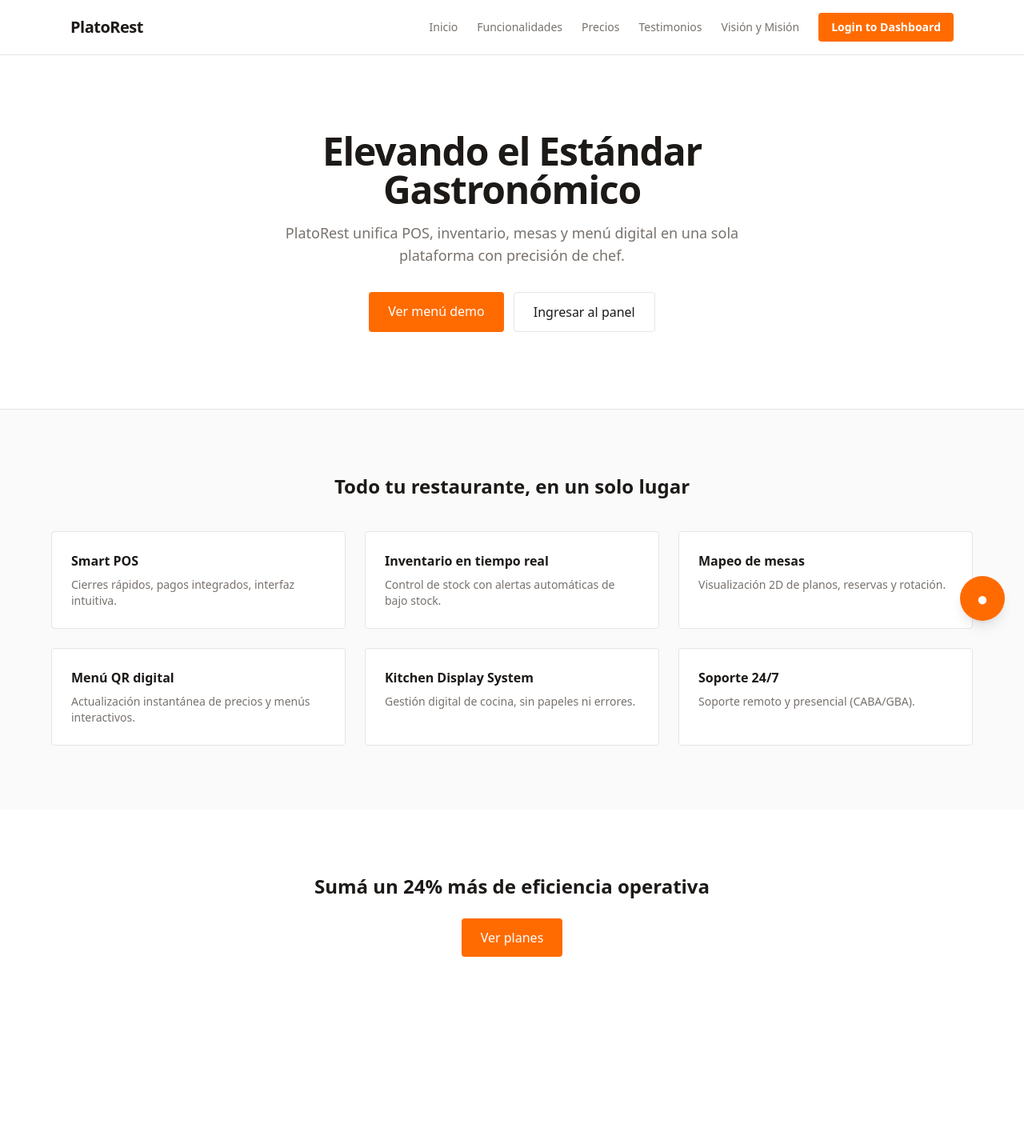
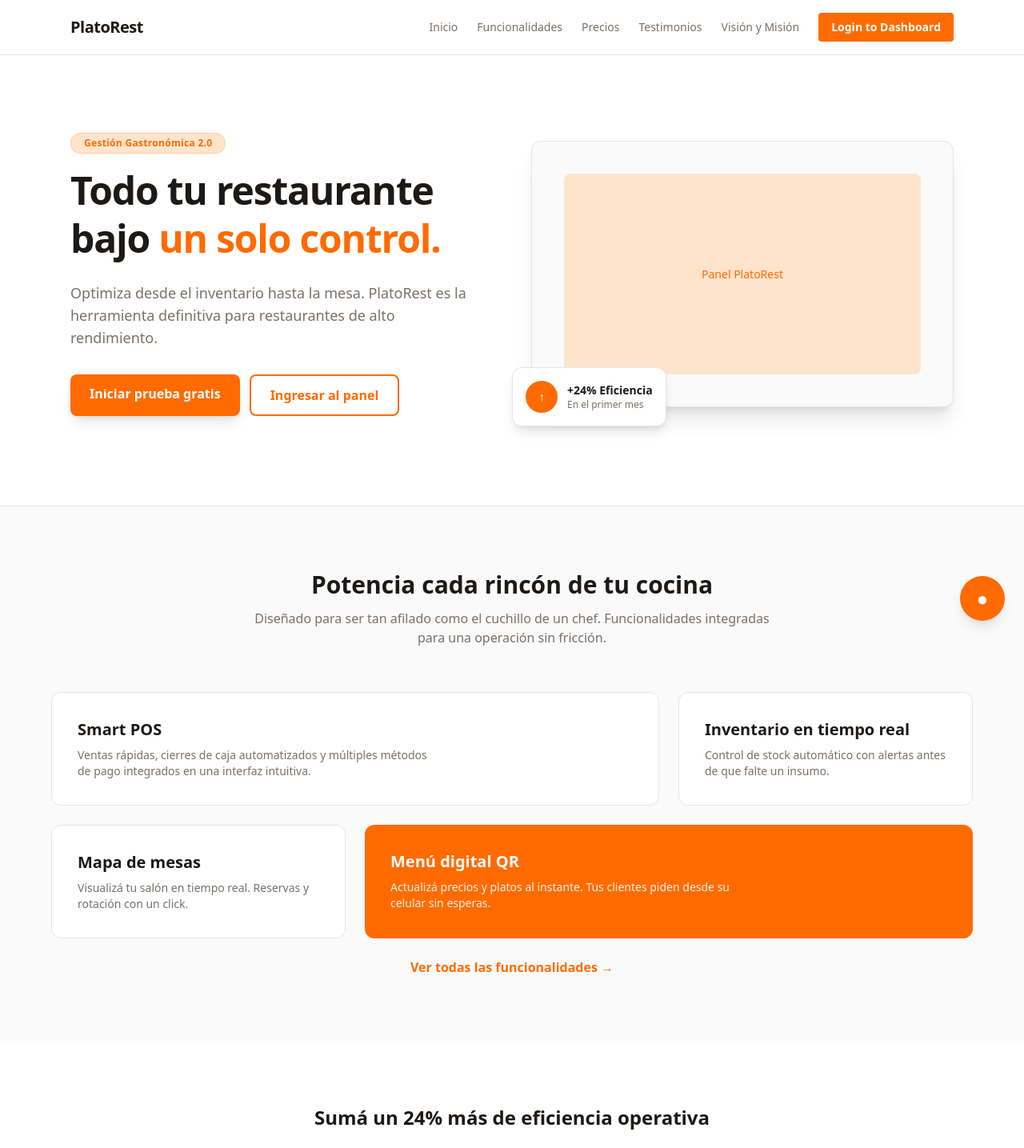
Before and after one commit to TomyRioss/platorest, a Next.js app: page / in a window 1280 px wide. Shown: the top 1435 px of the page at 80% size. Before the commit the page ends 1276 px from the top, so only its background shows below. Built offline with nearby package versions, Linux system fonts and the light colour scheme.

Commit message:
style: restyle landing hero and features per mockup, using project Tailwind tokens

```diff
--- a/app/(marketing)/page.tsx
+++ b/app/(marketing)/page.tsx
@@ -1,53 +1,110 @@
 import Link from "next/link";
-
-const FEATURES = [
-  { title: "Smart POS", desc: "Cierres rápidos, pagos integrados, interfaz intuitiva." },
-  { title: "Inventario en tiempo real", desc: "Control de stock con alertas automáticas de bajo stock." },
-  { title: "Mapeo de mesas", desc: "Visualización 2D de planos, reservas y rotación." },
-  { title: "Menú QR digital", desc: "Actualización instantánea de precios y menús interactivos." },
-  { title: "Kitchen Display System", desc: "Gestión digital de cocina, sin papeles ni errores." },
-  { title: "Soporte 24/7", desc: "Soporte remoto y presencial (CABA/GBA)." },
-];
 
 export default function LandingPage() {
   return (
     <main>
-      <section className="mx-auto flex max-w-6xl flex-col items-center px-6 py-24 text-center">
-        <h1 className="max-w-3xl text-4xl font-bold tracking-tight text-text-primary sm:text-5xl">
-          Elevando el Estándar Gastronómico
+      <header className="relative overflow-hidden bg-background pt-16 pb-20 md:pt-24 md:pb-28">
+        <div className="mx-auto grid max-w-6xl grid-cols-1 items-center gap-12 px-6 md:grid-cols-2">
+          <div>
+            <span className="mb-4 inline-block rounded-full border border-primary/20 bg-primary-light px-4 py-1 text-xs font-semibold tracking-wide text-primary">
+              Gestión Gastronómica 2.0
+            </span>
+            <h1 className="text-4xl font-bold leading-tight tracking-tight text-text-primary sm:text-5xl">
+              Todo tu restaurante bajo{" "}
+              <span className="text-primary">un solo control.</span>
             </h1>
-        <p className="mt-4 max-w-xl text-lg text-text-secondary">
-          PlatoRest unifica POS, inventario, mesas y menú digital en una sola
-          plataforma con precisión de chef.
+            <p className="mt-6 max-w-lg text-lg text-text-secondary">
+              Optimiza desde el inventario hasta la mesa. PlatoRest es la
+              herramienta definitiva para restaurantes de alto rendimiento.
             </p>
             <div className="mt-8 flex flex-col gap-3 sm:flex-row">
               <Link
                 href="/menu/demo"
-            className="rounded bg-primary px-6 py-3 font-medium text-white hover:bg-primary-hover"
+                className="rounded-lg bg-primary px-6 py-3 text-center font-semibold text-white shadow-lg hover:bg-primary-hover"
               >
-            Ver menú demo
+                Iniciar prueba gratis
               </Link>
               <Link
                 href="/login"
-            className="rounded border border-border px-6 py-3 font-medium text-text-primary hover:bg-primary-light"
+                className="rounded-lg border-2 border-primary px-6 py-3 text-center font-semibold text-primary hover:bg-primary-light"
               >
                 Ingresar al panel
               </Link>
             </div>
-      </section>
+          </div>
+
+          <div className="relative">
+            <div className="rounded-xl border border-border bg-surface p-10 shadow-xl">
+              <div className="flex aspect-video items-center justify-center rounded-lg bg-primary-light">
+                <span className="text-sm font-medium text-primary">
+                  Panel PlatoRest
+                </span>
+              </div>
+            </div>
+            <div className="absolute -bottom-6 -left-6 hidden items-center gap-3 rounded-xl border border-border bg-background p-4 shadow-lg md:flex">
+              <div className="flex h-10 w-10 items-center justify-center rounded-full bg-primary text-white">
+                ↑
+              </div>
+              <div>
+                <p className="text-sm font-semibold text-text-primary">+24% Eficiencia</p>
+                <p className="text-xs text-text-secondary">En el primer mes</p>
+              </div>
+            </div>
+          </div>
+        </div>
+      </header>
 
       <section className="border-t border-border bg-surface px-6 py-20">
         <div className="mx-auto max-w-6xl">
-          <h2 className="text-center text-2xl font-semibold text-text-primary">
-            Todo tu restaurante, en un solo lugar
+          <div className="mb-14 text-center">
+            <h2 className="text-3xl font-bold text-text-primary">
+              Potencia cada rincón de tu cocina
             </h2>
-          <div className="mt-10 grid grid-cols-1 gap-6 sm:grid-cols-2 lg:grid-cols-3">
-            {FEATURES.map((f) => (
-              <div key={f.title} className="rounded border border-border bg-background p-6">
-                <h3 className="font-semibold text-text-primary">{f.title}</h3>
-                <p className="mt-2 text-sm text-text-secondary">{f.desc}</p>
+            <p className="mx-auto mt-3 max-w-2xl text-text-secondary">
+              Diseñado para ser tan afilado como el cuchillo de un chef.
+              Funcionalidades integradas para una operación sin fricción.
+            </p>
           </div>
-            ))}
+
+          <div className="grid grid-cols-1 gap-6 md:grid-cols-12">
+            <div className="rounded-xl border border-border bg-background p-8 md:col-span-8">
+              <h3 className="text-xl font-semibold text-text-primary">Smart POS</h3>
+              <p className="mt-2 max-w-md text-sm text-text-secondary">
+                Ventas rápidas, cierres de caja automatizados y múltiples
+                métodos de pago integrados en una interfaz intuitiva.
+              </p>
+            </div>
+
+            <div className="rounded-xl border border-border bg-background p-8 md:col-span-4">
+              <h3 className="text-xl font-semibold text-text-primary">Inventario en tiempo real</h3>
+              <p className="mt-2 text-sm text-text-secondary">
+                Control de stock automático con alertas antes de que falte un insumo.
+              </p>
+            </div>
+
+            <div className="rounded-xl border border-border bg-background p-8 md:col-span-4">
+              <h3 className="text-xl font-semibold text-text-primary">Mapa de mesas</h3>
+              <p className="mt-2 text-sm text-text-secondary">
+                Visualizá tu salón en tiempo real. Reservas y rotación con un click.
+              </p>
+            </div>
+
+            <div className="rounded-xl bg-primary p-8 text-white md:col-span-8">
+              <h3 className="text-xl font-semibold">Menú digital QR</h3>
+              <p className="mt-2 max-w-md text-sm text-white/90">
+                Actualizá precios y platos al instante. Tus clientes piden
+                desde su celular sin esperas.
+              </p>
+            </div>
+          </div>
+
+          <div className="mt-6 text-center">
+            <Link
+              href="/funcionalidades"
+              className="font-semibold text-primary hover:text-primary-hover"
+            >
+              Ver todas las funcionalidades →
+            </Link>
           </div>
         </div>
       </section>
@@ -58,7 +115,7 @@
         </h2>
         <Link
           href="/precios"
-          className="mt-6 inline-block rounded bg-primary px-6 py-3 font-medium text-white hover:bg-primary-hover"
+          className="mt-6 inline-block rounded-lg bg-primary px-6 py-3 font-medium text-white hover:bg-primary-hover"
         >
           Ver planes
         </Link>
```
Lines whose indentation alone changed are shown as unchanged.
